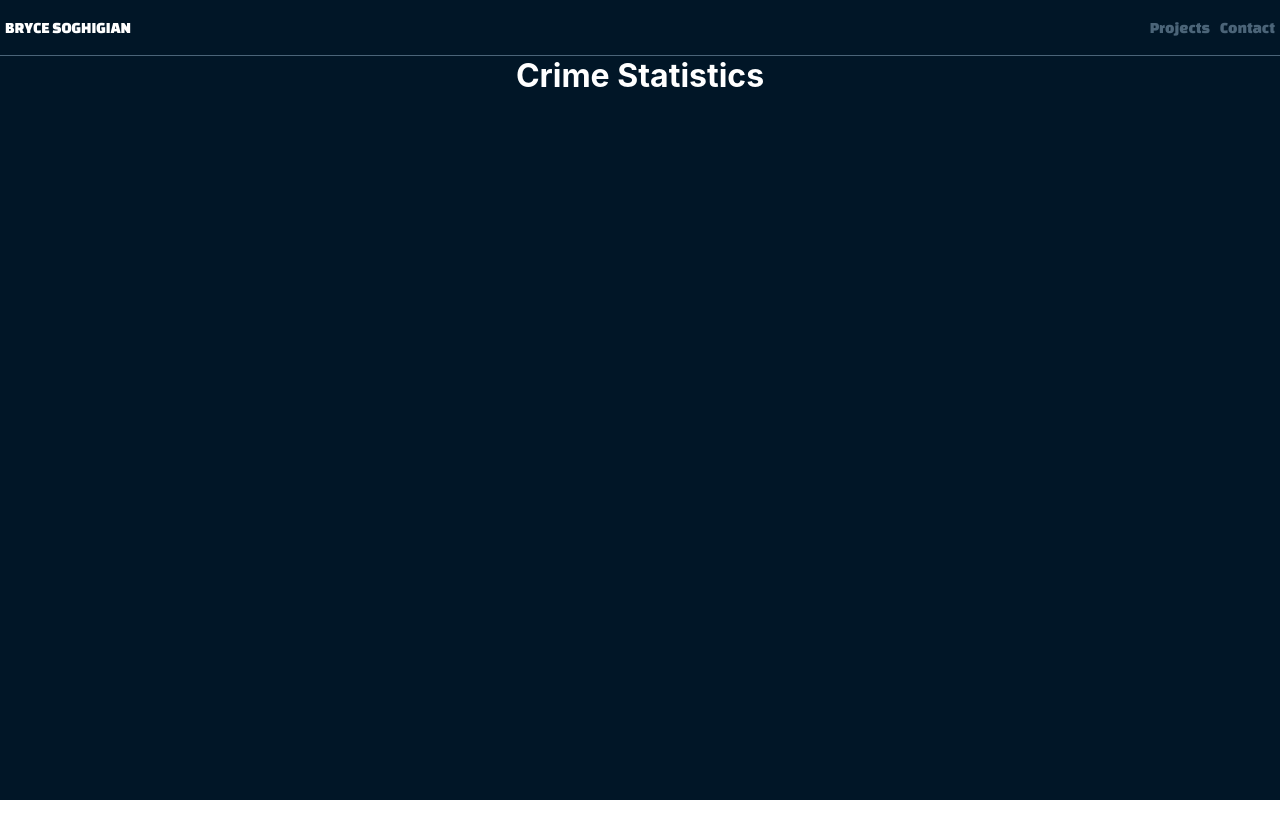
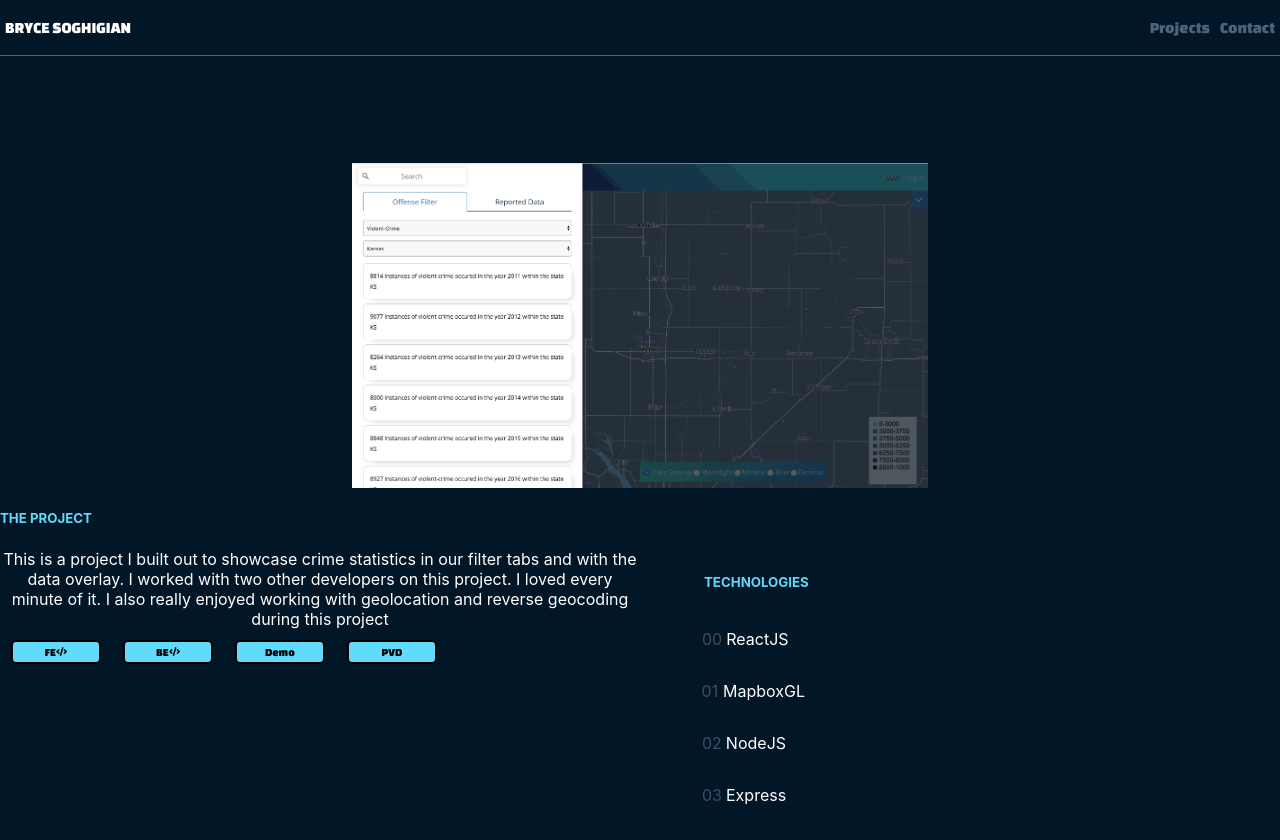
Before and after one commit to Bryce-Soghigian/frontend-portfolio, a React (Create React App) app: page /Project2 in a window 1280 px wide. Shown: the top 840 px of the page. Before the commit the page ends 800 px from the top, so only its background shows below. Built offline with nearby package versions, Linux system fonts and the light colour scheme.

Commit message:
Project two page completed

```diff
--- a/src/Components/Projects/ProjectOne.js
+++ b/src/Components/Projects/ProjectOne.js
@@ -1,6 +1,9 @@
 import React from 'react'
 import styled from 'styled-components'
 import Game from './Game.png'
+import { FaCode } from "react-icons/fa";
+
+
 const Div = styled.div`
 margin:40px;
 `
@@ -64,6 +67,39 @@ flex-direction:column;
 const ListNumber = styled.p`
 color:#385164;
 `
+const ButtonContainer = styled.div`
+display:flex;
+justify-content:space-around;
+align-items:center;
+
+`
+const Button = styled.button`
+display:flex;
+justify-content:center;
+align-items:center;
+font-size:.7rem;
+margin:1em;
+width:9vw;
+
+height:3vh;
+border-radius:5px;
+border-style:solid;
+border-color:black;
+background:#61DBFB;
+font-family:'Changa One';
+cursor: pointer;
+min-width:50px;
+:hover{
+ color:white;
+ border-style:solid;
+border-color:white;
+ transform:scale(1.5);
+ transition:.5s;
+}
+`
+const A = styled.a`
+text-decoration:none;
+`
 const CenterContainer = styled.div`
 
 @media(min-width:800px){
@@ -94,7 +130,7 @@ export default function ProjectOne() {
                         {/* <ProjectTitle>CMT9441v1</ProjectTitle> */}
             <ImageContainer>
 
-            <IMG src={Game}/>
+            <IMG src={Game} href="https://cmt-9442v1.netlify.com/"/>
             </ImageContainer>
 
         <CenterContainer>
@@ -105,7 +141,11 @@ export default function ProjectOne() {
                 .With our Desktop Game application traverse the old tv channels for clues in order to reach a secret room. To traverse rooms
                 either type in room numbers or traverse with the arrowup and arrowdown keys.
             </Description>
-
+            <ButtonContainer>
+                <A href="https://github.com/Bryce-Soghigian/CMT-9442V-FE" target="_blank"><Button>FE<FaCode/></Button></A>
+                <A href="https://github.com/CMT-9442V/CS_BW_GAME-BE" target="_blank"> <Button>BE<FaCode/></Button></A>
+                <A href="https://cmt-9442v1.netlify.com/" target="_blank"> <Button>Demo</Button></A>
+            </ButtonContainer>
             </DescriptionContainer>
             <TechStack>
             <H5>Technologies</H5>
--- a/src/Components/Projects/ProjectTwo.js
+++ b/src/Components/Projects/ProjectTwo.js
@@ -1,36 +1,164 @@
 import React from 'react'
 import styled from 'styled-components'
+import { FaCode } from "react-icons/fa";
+import  Crime from './Crime2.png'
+const Div = styled.div`
+margin:40px;
+`
 const ProjectTwoContainer = styled.div`
 background:#011627;
-height:93vh;
+height:107vh;
+display:flex;
+justify-content:center;
+/* align-items:center; */
+flex-direction:column;
+`
+const ProjectTitle = styled.h1`
+margin-top:5%;
+color:#61DAFB;
+text-decoration:initial;
+border-bottom:2px solid #61DAFB;
+text-transform:uppercase;
+@media(min-width:500px) {
+    margin:1%;
+}
 
 `
-const TechStackDiv = styled.div`
+const ImageContainer = styled.div`
+display:flex;
+justify-content:center;
+align-items:center;
+
+
 
 `
-const ProjectDescription = styled.div`
+const IMG = styled.img`
+
+object-fit:cover;
+width:45vw;
+`
+
+const Description = styled.p`
+margin:0%;
+color:white;
+width:75vw;
+display:flex;
+justify-content:flex-start;
+align-items:flex-start;
+flex-direction:column;
+@media(min-width:1000px){
+    width:50vw;
+}
 
 `
-const ProjectTitle = styled.h1`
-color:white;
-margin:0;
+const H5 = styled.h5`
+text-transform:uppercase;
+color:#61DAFB;
 `
-const CenterDiv=styled.div`
+const DescriptionContainer = styled.div`
+/* margin:15px; */
+display:flex;
+justify-content:flex-start;
+align-items:flex-start;
+flex-direction:column;
+`
+const ListNumber = styled.p`
+color:#385164;
+`
+const ButtonContainer = styled.div`
+display:flex;
+justify-content:space-around;
+align-items:center;
 
 `
-const ImageSlider = styled.div`
+const Button = styled.button`
+display:flex;
+justify-content:center;
+align-items:center;
+font-size:.7rem;
+margin:1em;
+width:7vw;
 
+height:3vh;
+border-radius:5px;
+border-style:solid;
+border-color:black;
+background:#61DBFB;
+font-family:'Changa One';
+cursor: pointer;
+min-width:50px;
+:hover{
+ color:white;
+ border-style:solid;
+border-color:white;
+ transform:scale(1.5);
+ transition:.5s;
+}
 `
+const A = styled.a`
+text-decoration:none;
+`
+const CenterContainer = styled.div`
+
+@media(min-width:800px){
+    display:flex;
+    flex-direction:row;
+}
+`
+const TechStack = styled.div`
+display:flex;
+justify-content:flex-start;
+align-items:flex-start;
+flex-direction:column;
+margin:5%;
+`
+const Tech = styled.p`
+margin-left:5%;
+color:white;
+`
+
+
+
+const Span = styled.div`
+display:flex;
+justify-content:center;
+`
+
 
 export default function ProjectTwo() {
     return (
         <ProjectTwoContainer>
-            <CenterDiv>
-                <ProjectTitle>Crime Statistics</ProjectTitle>
-                <ImageSlider>
+            <Div></Div>
+                        {/* <ProjectTitle>CMT9441v1</ProjectTitle> */}
+            <ImageContainer>
 
-                </ImageSlider>
-            </CenterDiv>
+            <IMG src={Crime} href="https://crimestatsfortravelers.com/"/>
+            </ImageContainer>
+
+        <CenterContainer>
+            <DescriptionContainer>
+                <H5>The Project</H5>
+            <Description>
+                This is a project I built out to showcase crime statistics in our filter tabs and with the data overlay. I worked with two other developers on this project. I loved every minute of it.
+            I also really enjoyed working with geolocation and reverse geocoding during this project
+            </Description>
+            <ButtonContainer>
+                <A href="https://github.com/Lambda-School-Labs/crime-statistics-for-travelers-fe" target="_blank"><Button>FE<FaCode/></Button></A>
+                <A href="https://github.com/Lambda-School-Labs/crime-statistics-for-travelers-be" target="_blank"> <Button>BE<FaCode/></Button></A>
+                <A href="https://crimestatsfortravelers.com/" target="_blank"> <Button>Demo</Button></A>
+                <A href="https://www.notion.so/Crime-Statistics-for-Travelers-a7e69847024d4cdc85aaf85cb413df71" target="_blank"><Button>PVD</Button></A>
+            </ButtonContainer>
+            </DescriptionContainer>
+            <TechStack>
+            <H5>Technologies</H5>
+            <Span><ListNumber>00</ListNumber><Tech>ReactJS</Tech></Span>
+           <Span><ListNumber>01</ListNumber><Tech>MapboxGL</Tech></Span>
+           <Span><ListNumber>02</ListNumber><Tech>NodeJS</Tech></Span>
+           <Span><ListNumber>03</ListNumber><Tech>Express</Tech></Span>
+
+            </TechStack>
+            </CenterContainer>
+
         </ProjectTwoContainer>
     )
 }
--- a/src/Components/Projects/Projects.js
+++ b/src/Components/Projects/Projects.js
@@ -243,7 +243,7 @@ export default function Projects() {
                 <ProjectThreeMore to="/Project3">Read More</ProjectThreeMore>
                 </ProjectThreeLeft>
                 <ProjectThreeRight>
-                    <A target="_blank"><IMG src={Node}/></A>
+                    <A href="https://github.com/Bryce-Soghigian" target="_blank"><IMG src={Node}/></A>
                 </ProjectThreeRight>
             </ProjectThreeContainer>
         </ComponentContainer>
```
Also changed, not shown: src/Components/Projects/Crime2.png (added).
